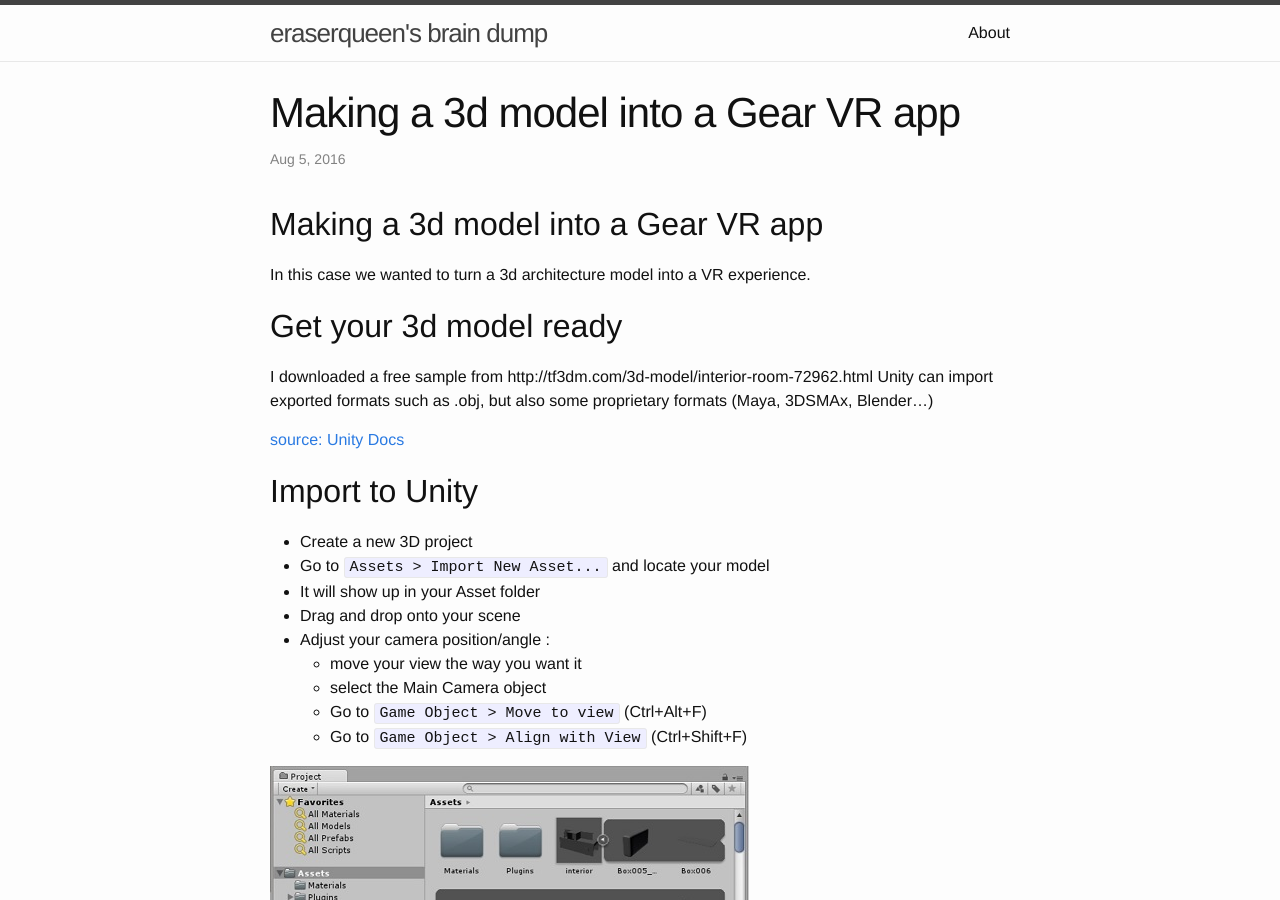
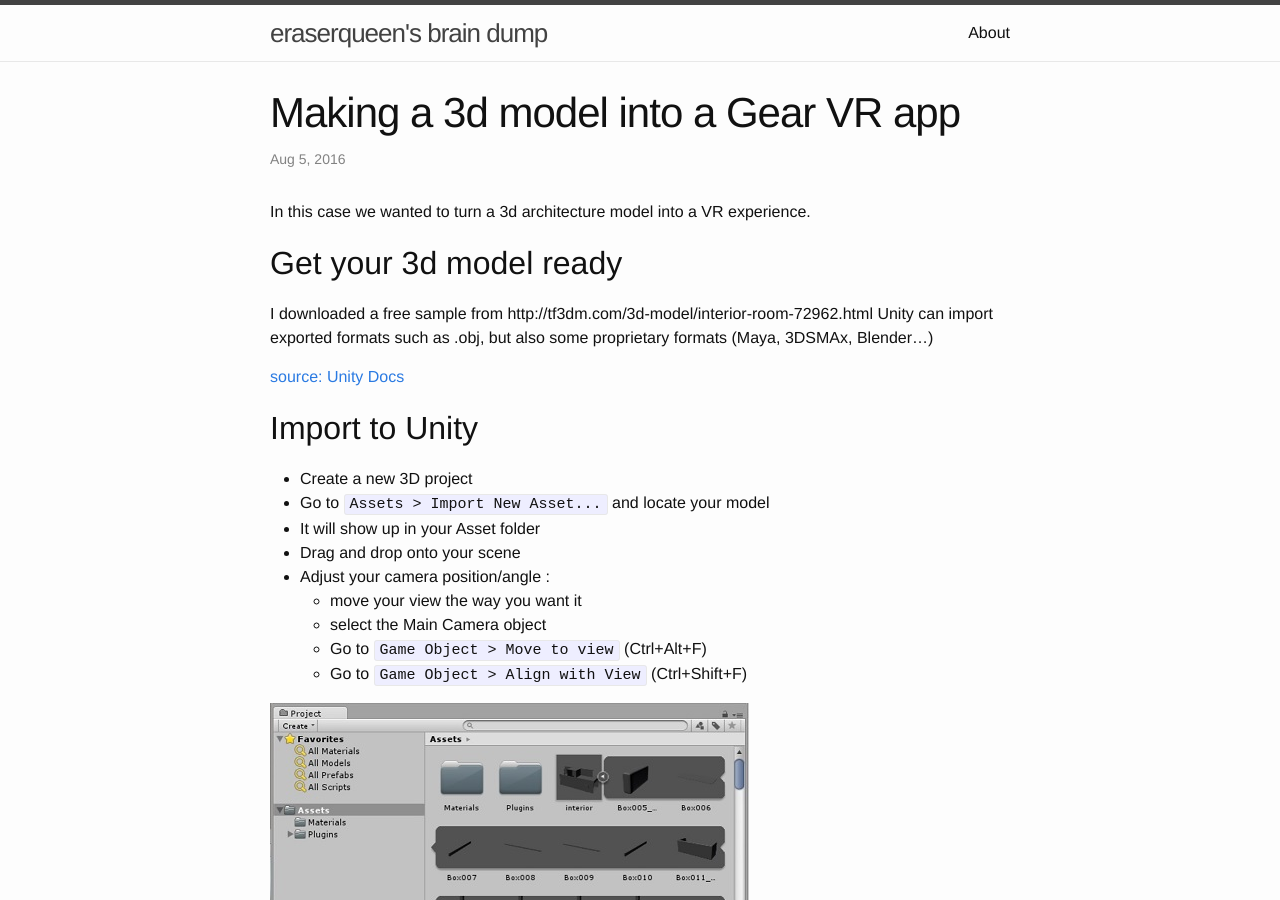
Before and after one commit to eraserqueen/eraserqueen.github.io, a Jekyll site: the page built from _posts/2016-08-05-making-3d-model-into-gearvr-app.markdown, in a window 1280 px wide and 900 px high. Built offline with Jekyll 4.4.1, drawn with Linux system fonts in a browser that asks for light colours.

Commit message:
remove duplicate title

```diff
--- a/_posts/2016-08-05-making-3d-model-into-gearvr-app.markdown
+++ b/_posts/2016-08-05-making-3d-model-into-gearvr-app.markdown
@@ -5,8 +5,6 @@ date:   2016-08-05 10:30 +1000
 categories: unity vr
 ---
 
-Making a 3d model into a Gear VR app
----
 In this case we wanted to turn a 3d architecture model into a VR experience.
 
 Get your 3d model ready
```
